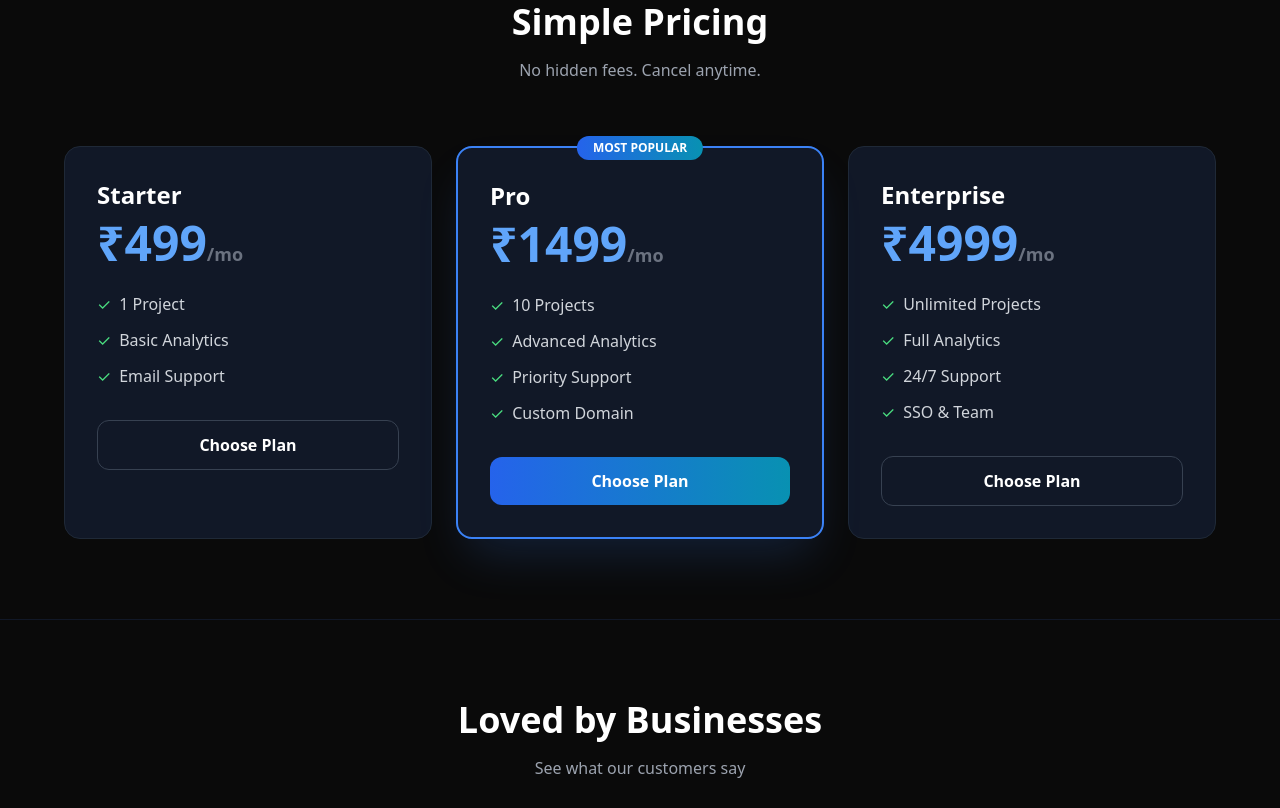
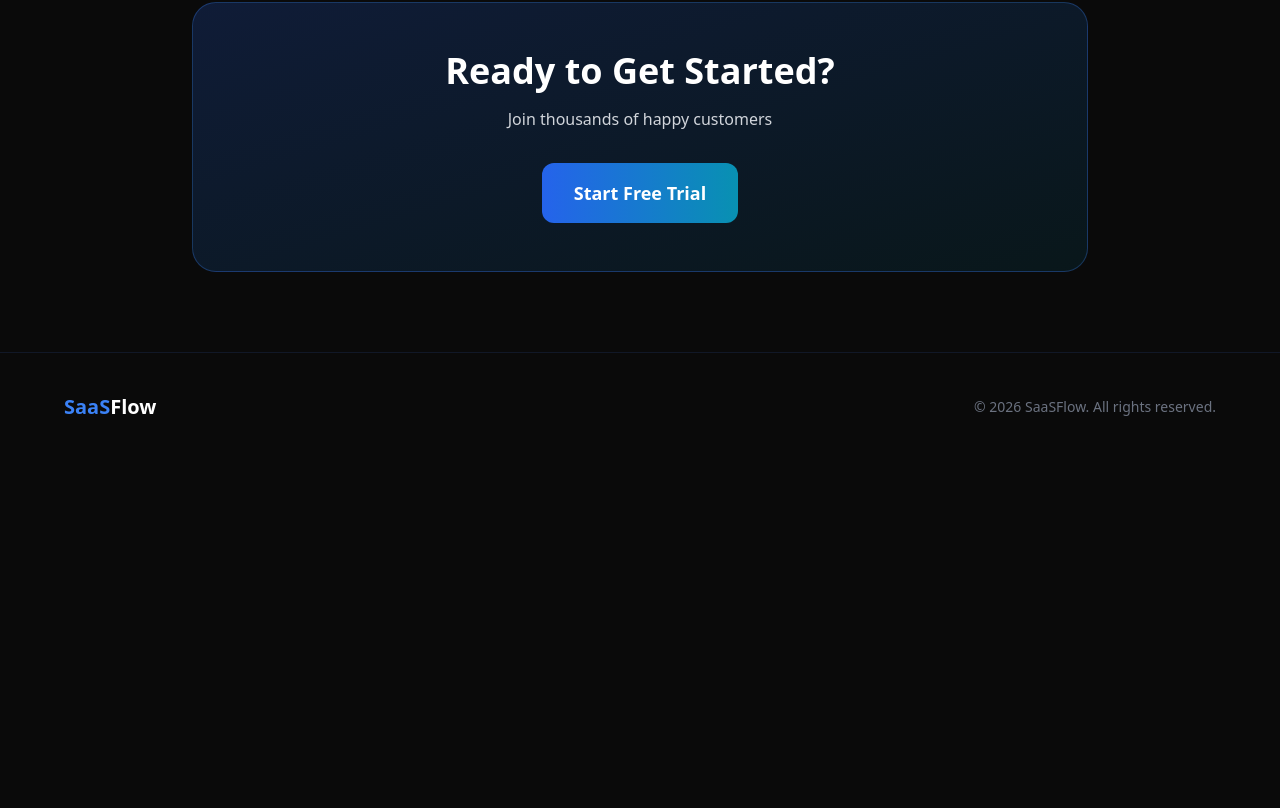
Before and after one commit to Mrkiranind/WEB-DEVELOPER-KIRAN, a Next.js app in the folder templates-for-sale/saas-landing/: page / in a window 1280 px wide. Shown: the part 1392-2200 px from the top of the page. After the commit the page ends 1853 px from the top, so only its background shows below. Built offline with nearby package versions, Linux system fonts and the light colour scheme.

Commit message:
Remove Pricing and Testimonials from Home page
Removed Pricing and Testimonials components from the Home page.

```diff
--- a/templates-for-sale/saas-landing/src/app/page.js
+++ b/templates-for-sale/saas-landing/src/app/page.js
@@ -1,8 +1,6 @@
 import Navbar from "@/components/Navbar";
 import Hero from "@/components/Hero";
 import Features from "@/components/Features";
-import Pricing from "@/components/Pricing";
-import Testimonials from "@/components/Testimonials";
 import CTA from "@/components/CTA";
 import Footer from "@/components/Footer";
 
@@ -13,8 +11,6 @@ export default function Home() {
       <main>
         <Hero />
         <Features />
-        <Pricing />
-        <Testimonials />
         <CTA />
       </main>
       <Footer />
```
